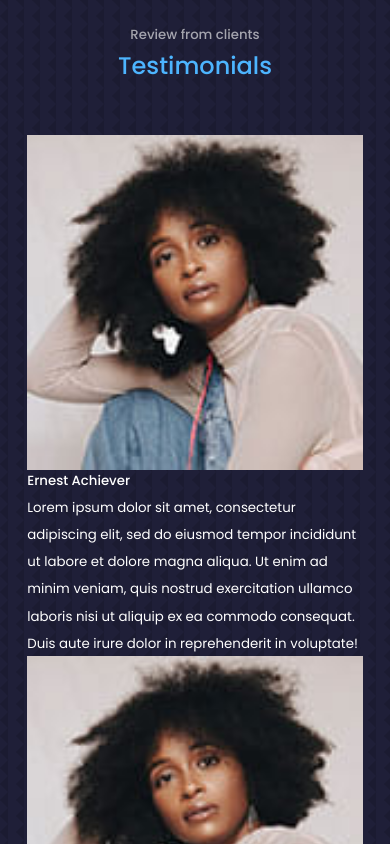
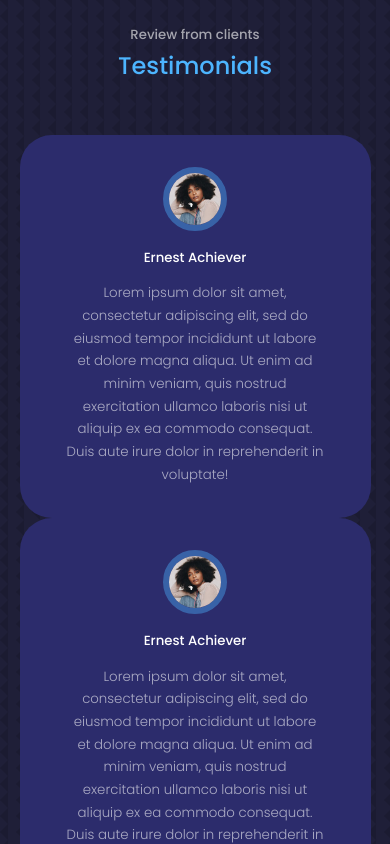
Before and after one commit to jasonkartz7/Wedding-App, a React (Create React App) app: page / in a window 390 px wide. Shown: the part 7800-8644 px from the top of the page. Built offline with nearby package versions, Linux system fonts and the light colour scheme.

Commit message:
testimonialsCSS

```diff
--- a/src/components/portfolio/portfolio.css
+++ b/src/components/portfolio/portfolio.css
@@ -32,7 +32,6 @@
     margin-bottom: 1rem;
 }
 
-/* ========== MEDIA QUERIES (SMALL DEVICES) ========== */
 
 @media screen and (max-width: 1024px) {
     .portfolio_container {
--- a/src/components/testimonials/Testimonials.jsx
+++ b/src/components/testimonials/Testimonials.jsx
@@ -12,10 +12,11 @@
       <h5>Review from clients</h5>
       <h2>Testimonials</h2>
 
-      <div className="container testimonials_contianer">
+      <div className="container testimonials_container">
         <article className="testimonial">
           <div className="client_avatar">
             <img src={AVTR1} alt="Avatar One" />
+          </div>
             <h5 className="client_name">Ernest Achiever</h5>
             <small className="client_review">
               Lorem ipsum dolor sit amet, consectetur adipiscing elit, sed do eiusmod tempor
@@ -23,11 +24,11 @@
               nostrud exercitation ullamco laboris nisi ut aliquip ex ea commodo consequat.
               Duis aute irure dolor in reprehenderit in voluptate!
             </small>
-          </div>
         </article>
         <article className="testimonial">
           <div className="client_avatar">
             <img src={AVTR1} alt="Avatar One" />
+          </div>
             <h5 className="client_name">Ernest Achiever</h5>
             <small className="client_review">
               Lorem ipsum dolor sit amet, consectetur adipiscing elit, sed do eiusmod tempor
@@ -35,11 +36,11 @@
               nostrud exercitation ullamco laboris nisi ut aliquip ex ea commodo consequat.
               Duis aute irure dolor in reprehenderit in voluptate!
             </small>
-          </div>
         </article>
         <article className="testimonial">
           <div className="client_avatar">
             <img src={AVTR1} alt="Avatar One" />
+          </div>
             <h5 className="client_name">Ernest Achiever</h5>
             <small className="client_review">
               Lorem ipsum dolor sit amet, consectetur adipiscing elit, sed do eiusmod tempor
@@ -47,7 +48,6 @@
               nostrud exercitation ullamco laboris nisi ut aliquip ex ea commodo consequat.
               Duis aute irure dolor in reprehenderit in voluptate!
             </small>
-          </div>
         </article>
       </div>
     </section>
--- a/src/components/testimonials/testimonials.css
+++ b/src/components/testimonials/testimonials.css
@@ -0,0 +1,46 @@
+.container.testimonials_container {
+    width: 40%;
+}
+
+.client_avatar {
+    width: 4rem;
+    aspect-ratio: 1/1;
+    overflow: hidden;
+    border-radius: 50%;
+    margin: 0 auto 1rem;
+    border: 0.4rem solid var(--color-primary-variant);
+}
+
+.testimonial {
+    background: var(--color-bg-variant);
+    text-align: center;
+    padding: 2rem;
+    border-radius: 2rem;
+    user-select: none;
+}
+
+.client_review {
+    color: var(--color-light);
+    font-weight: 300;
+    display: block;
+    width: 80%;
+    margin: 0.8rem auto 0;
+}
+
+@media screen and (max-width: 1024px) {
+.container.testimonials_container {
+    width: 60%;
+}
+
+}
+
+@media screen and (max-width: 600px) {
+    .container.testimonials_container {
+        width: var(--container-width-sm);
+    }
+
+    .client_review {
+        width: var(--container-width-sm);
+    }
+
+}
```
